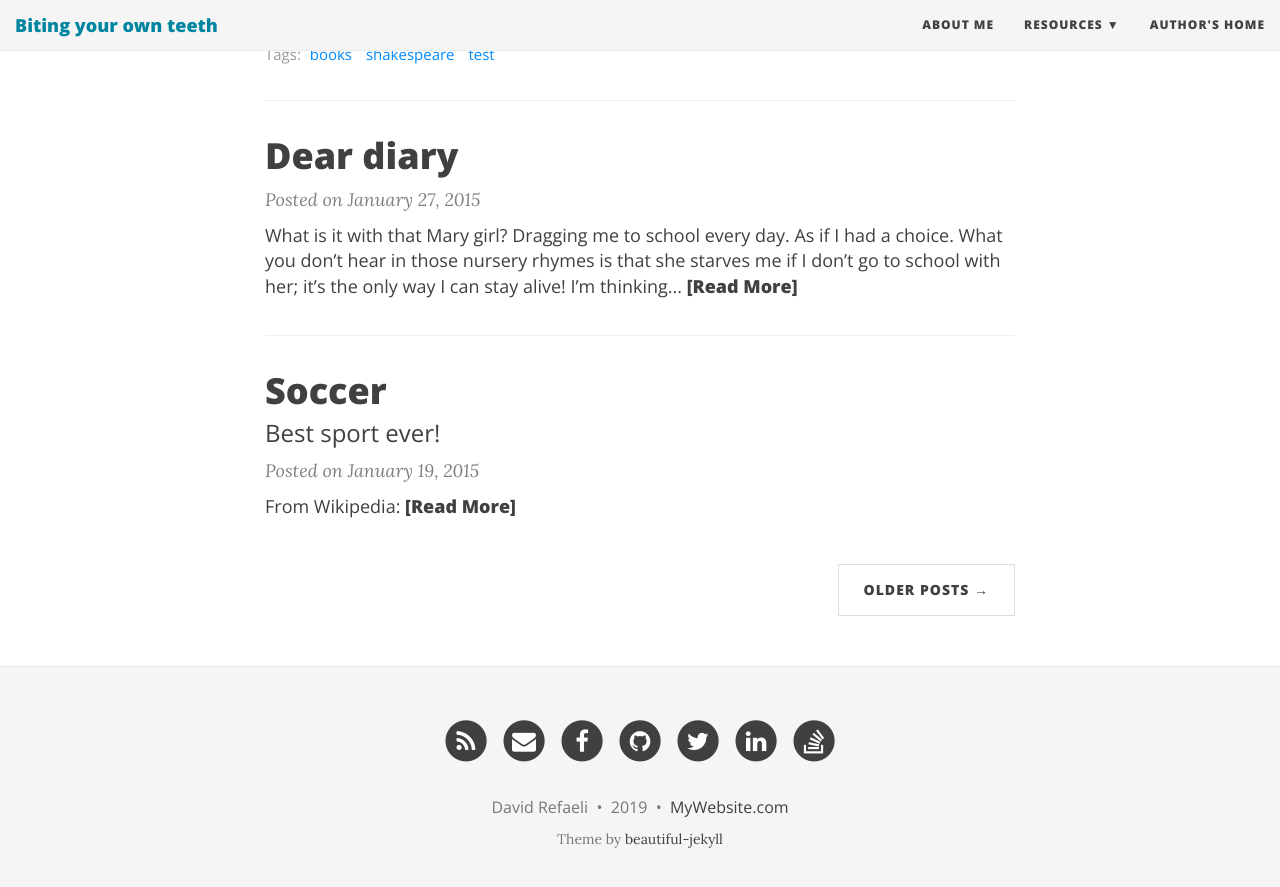
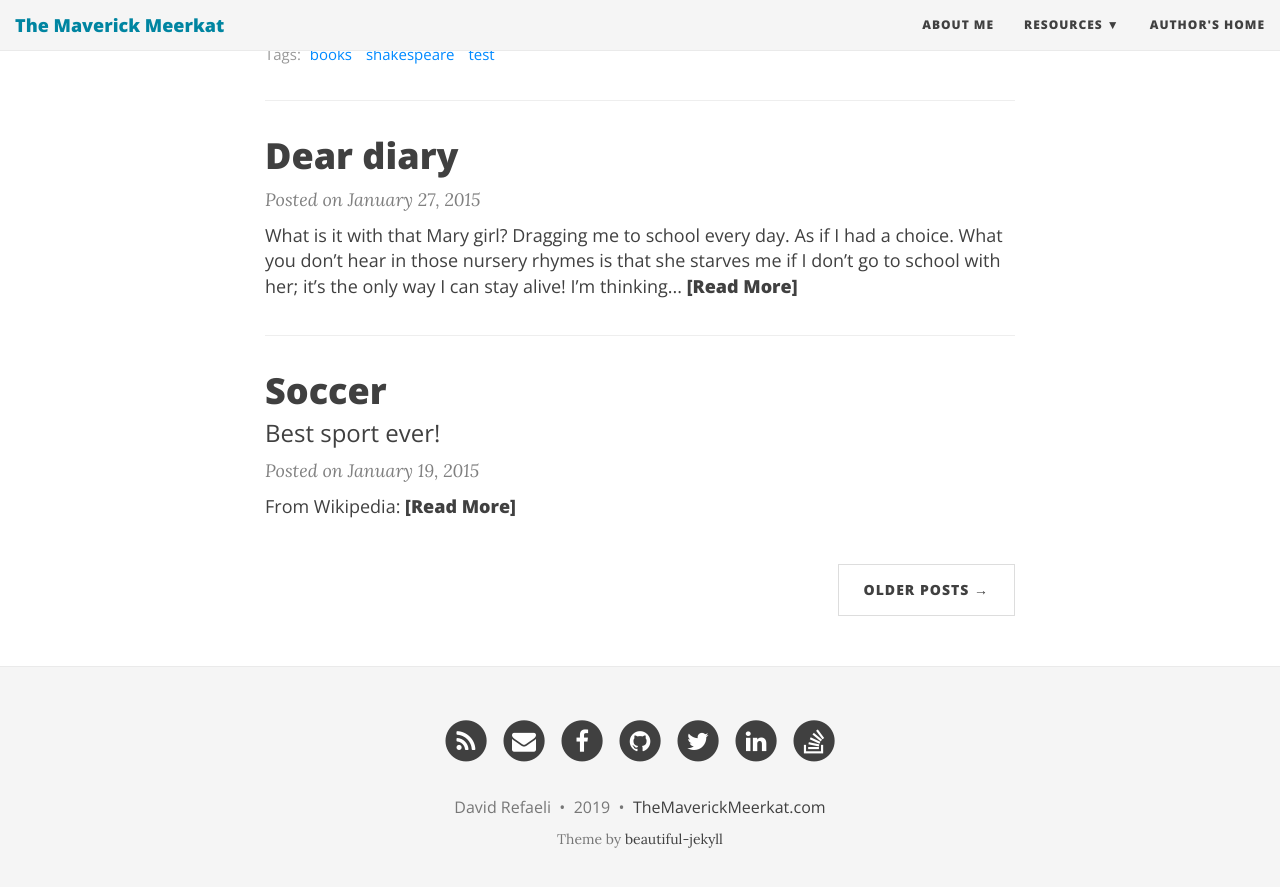
Before and after one commit to MaverickMeerkat/MaverickMeerkat.github.io, a Jekyll site: the page built from index.html, in a window 1280 px wide and 900 px high, scrolled down 1134 px. Shown: the top 887 px of the window. Built offline with Jekyll 4.4.1, drawn with Linux system fonts in a browser that asks for light colours; nearby versions of some CDN libraries; the list of posts is cut into pages by our own code.

Commit message:
Small Changes 2

```diff
--- a/_config.yml
+++ b/_config.yml
@@ -1,10 +1,10 @@
 # --- General options --- #
 
 # Name of website
-title: Biting your own teeth
+title: The Maverick Meerkat
 
 # Short description of your site
-description: Tao, Languages, Code, Math, AI, and much more
+description: Biting your own teeth - Tao, Languages, Code, Math, AI, and much more
 
 # --- Local development options ---
 # If your website is hosted locally rather than on GitHub, then you need to uncomment the next two parameters to set the url and baseurl
@@ -24,7 +24,7 @@ navbar-links:
   Resources:
     - Beautiful Jekyll: "http://deanattali.com/beautiful-jekyll/"
     - Learn markdown: "http://www.markdowntutorial.com/"
-  Author's home: "http://deanattali.com"
+  Author's home: "http://TheMaverickMeerkat.com"
 
 # Image to show in the navigation bar - image must be a square (width = height)
 # Remove this parameter if you don't want an image in the navbar
@@ -93,7 +93,7 @@ share-links-active:
 
 # How to display the link to the website in the footer
 # Remove this if you don't want a link in the footer
-url-pretty: "MyWebsite.com"  # eg. "deanattali.com/beautiful-jekyll"
+url-pretty: "TheMaverickMeerkat.com"  # eg. "deanattali.com/beautiful-jekyll"
 
 # --- Web Statistics Section --- #
 
@@ -118,7 +118,7 @@ url-pretty: "MyWebsite.com"  # eg. "deanattali.com/beautiful-jekyll"
 # --- Comments --- #
 
 # Fill in your Disqus shortname (NOT the userid) if you want to support Disqus comments
-disqus: "davidrefaeli"
+disqus: "themaverickmeerkat-com"
 
 # If you want to use JustComments fill with the API Key
 #just-comments: "ABCD-EFGH-IJKL"
```
